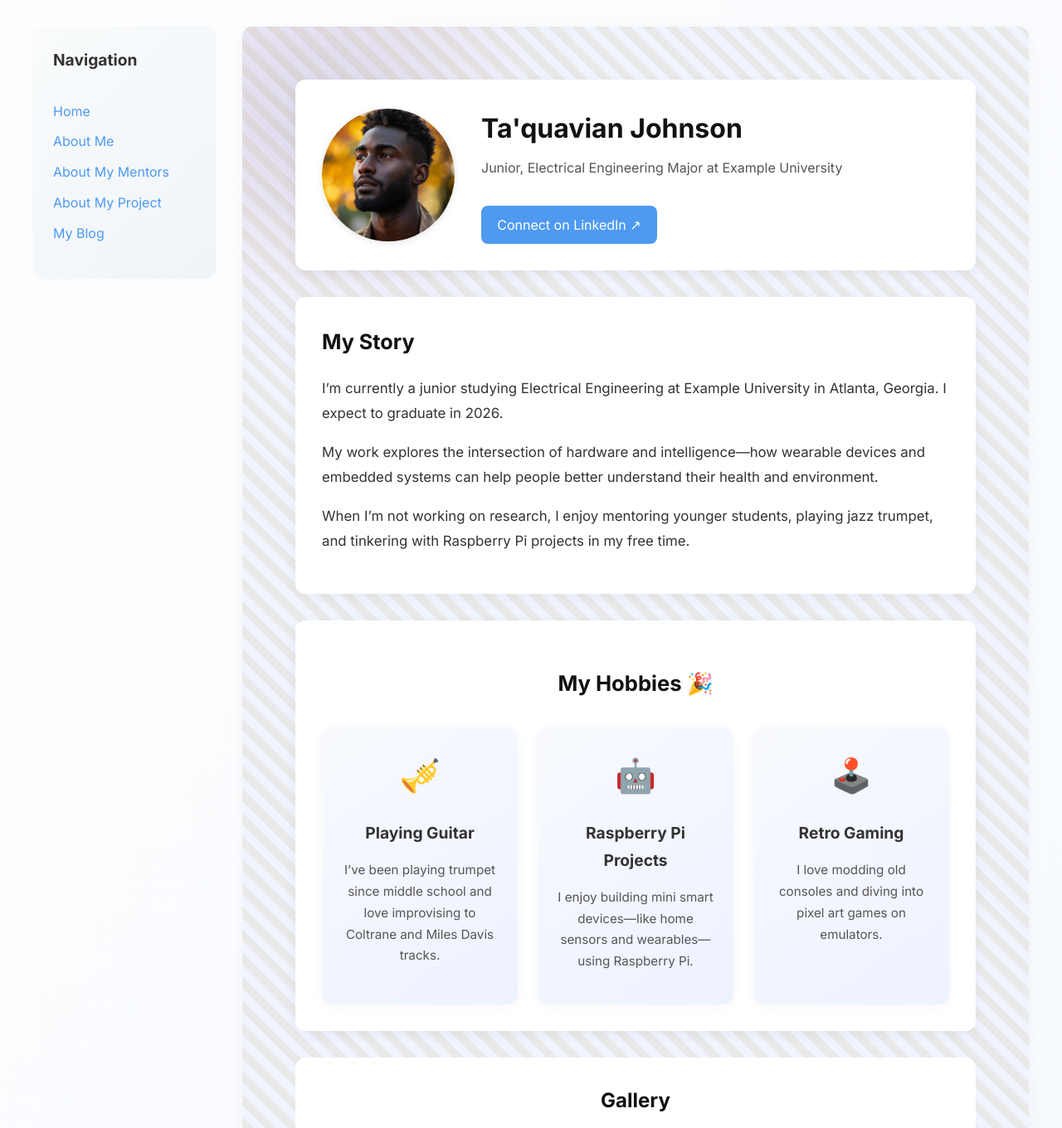
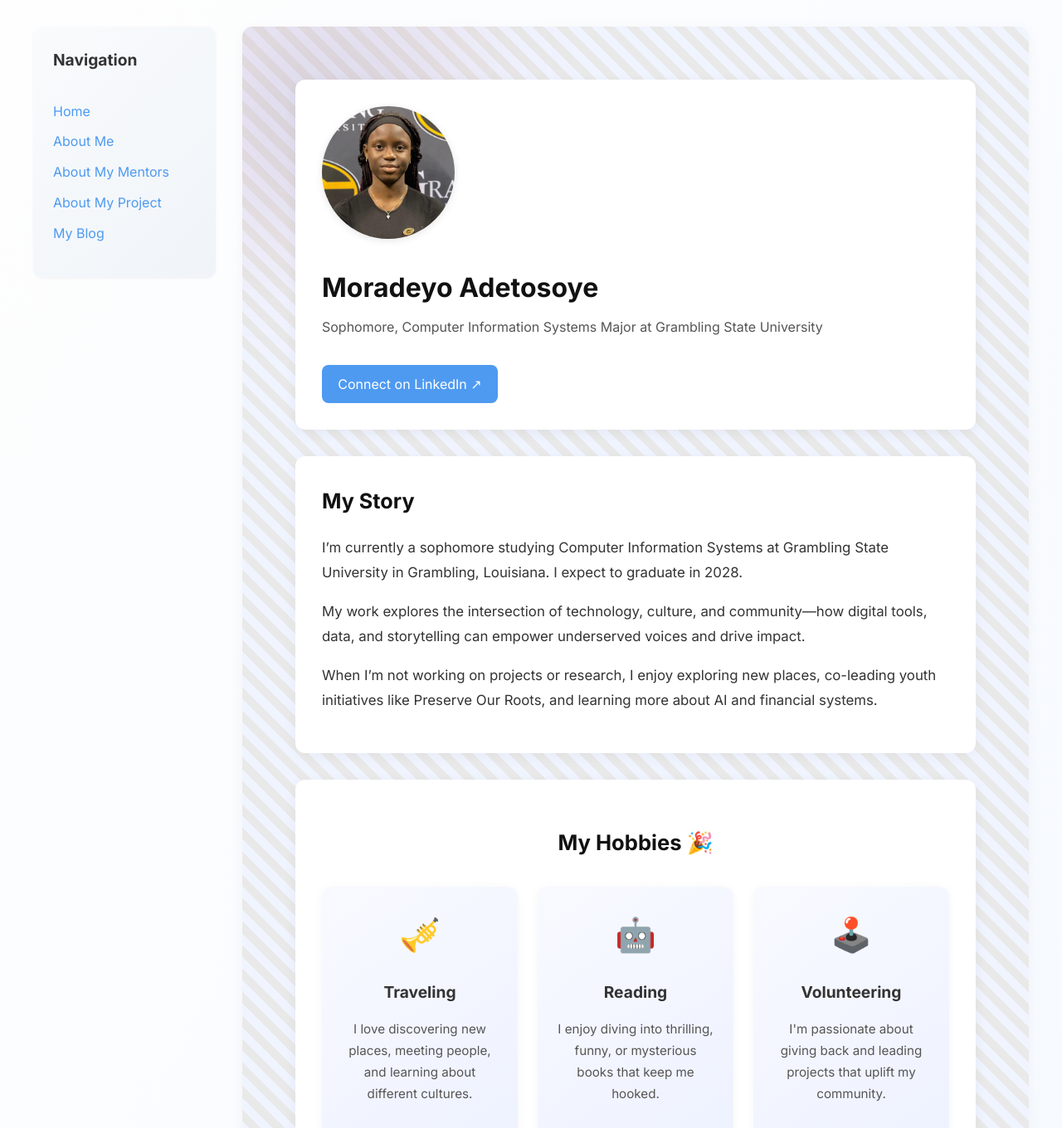
Before and after one commit to Deyo101/deyo101.github.io, a Jekyll site: the page built from pages/about-me.md, in a window 1280 px wide and 1400 px high, cut to the strip 0-1360 px from the top of the window. Shown: the whole strip at 83% size. Built offline with Jekyll 4.4.1, drawn with Linux system fonts in a browser that asks for light colours.

Commit message:
Update about-me.md

```diff
--- a/pages/about-me.md
+++ b/pages/about-me.md
@@ -4,27 +4,27 @@
 permalink: /about-me.html
 
 about:
-  name: Ta'quavian Johnson
-  role: Junior, Electrical Engineering Major at Example University
-  image: /assets/images/me.jpg
-  linkedin: https://www.linkedin.com/in/taquavian-johnson/
+  name: Moradeyo Adetosoye
+  role: Sophomore, Computer Information Systems Major at Grambling State University
+  image: assets/images/headshot.png
+  linkedin: https://www.linkedin.com/in/moradeyoadetosoye
   bio: |
-    I’m currently a junior studying Electrical Engineering at Example University in Atlanta, Georgia. I expect to graduate in 2026.
+    I’m currently a sophomore studying Computer Information Systems at Grambling State University in Grambling, Louisiana. I expect to graduate in 2028.
 
-    My work explores the intersection of hardware and intelligence—how wearable devices and embedded systems can help people better understand their health and environment.
+    My work explores the intersection of technology, culture, and community—how digital tools, data, and storytelling can empower underserved voices and drive impact.
 
-    When I’m not working on research, I enjoy mentoring younger students, playing jazz trumpet, and tinkering with Raspberry Pi projects in my free time.
+    When I’m not working on projects or research, I enjoy exploring new places, co-leading youth initiatives like Preserve Our Roots, and learning more about AI and financial systems.
 
   hobbies:
     - icon: 🎺
-      title: Playing Guitar
-      description: I’ve been playing trumpet since middle school and love improvising to Coltrane and Miles Davis tracks.
+      title: Traveling
+      description: I love discovering new places, meeting people, and learning about different cultures.
     - icon: 🤖
-      title: Raspberry Pi Projects
-      description: I enjoy building mini smart devices—like home sensors and wearables—using Raspberry Pi.
+      title: Reading
+      description: I enjoy diving into thrilling, funny, or mysterious books that keep me hooked.
     - icon: 🕹️
-      title: Retro Gaming
-      description: I love modding old consoles and diving into pixel art games on emulators.
+      title: Volunteering
+      description: I'm passionate about giving back and leading projects that uplift my community.
 
   gallery:
     - image: /assets/images/me-guitar.png
```
